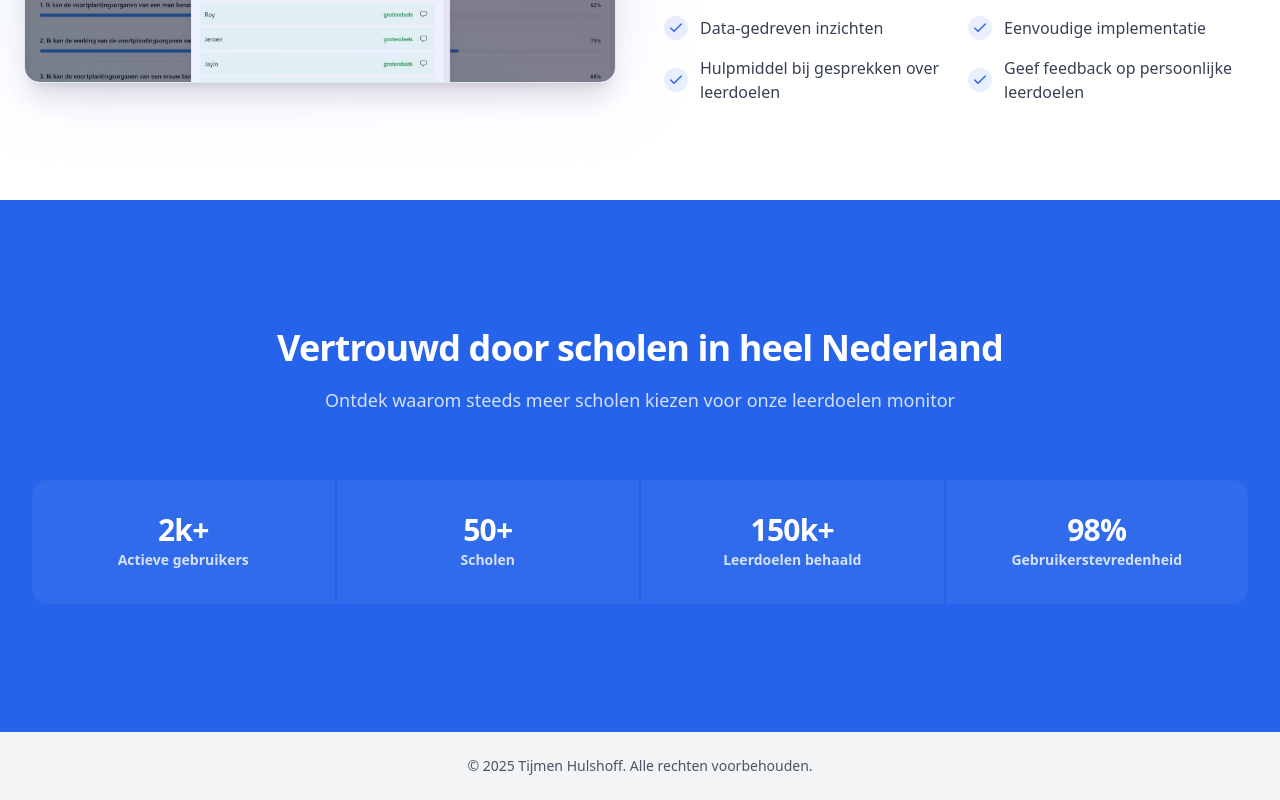
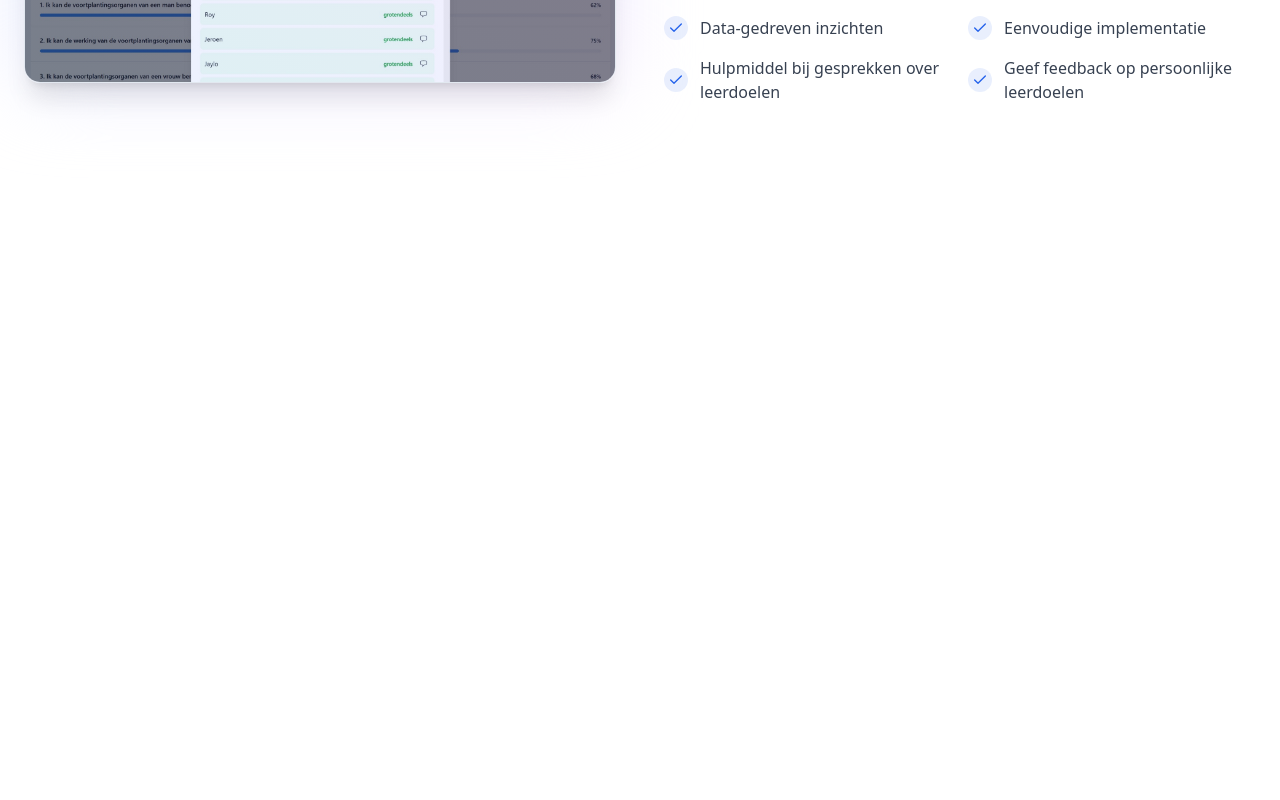
Before and after one commit to tristanmerlijn/leerdoelenmonitor, a React (Vite) app: page / in a window 1280 px wide. Shown: the part 2504-3304 px from the top of the page. After the commit the page ends 2704 px from the top, so only its background shows below. Built offline with nearby package versions, Linux system fonts and the light colour scheme.

Commit message:
Reverted to edit edt-df7ecf8f-286b-4951-a227-e6f1560fc17f: "Update leerdoel analyse image description
Update the description of the "Leerdoel analyse" image in the Features component to reflect the new functionality."

```diff
--- a/src/components/Footer.tsx
+++ /dev/null
@@ -1,10 +0,0 @@
-
-export function Footer() {
-  return (
-    <footer className="w-full py-6 bg-gray-100">
-      <div className="container px-4 md:px-6 text-center text-gray-600 text-sm">
-        © 2025 Tijmen Hulshoff. Alle rechten voorbehouden.
-      </div>
-    </footer>
-  );
-}
--- a/src/pages/Index.tsx
+++ b/src/pages/Index.tsx
@@ -1,9 +1,6 @@
-
 import { Hero } from "@/components/Hero";
 import { Features } from "@/components/Features";
 import { Benefits } from "@/components/Benefits";
-import { Stats } from "@/components/Stats";
-import { Footer } from "@/components/Footer";
 
 const Index = () => {
   return (
@@ -11,8 +8,6 @@ const Index = () => {
       <Hero />
       <Features />
       <Benefits />
-      <Stats />
-      <Footer />
     </div>
   );
 };
```
